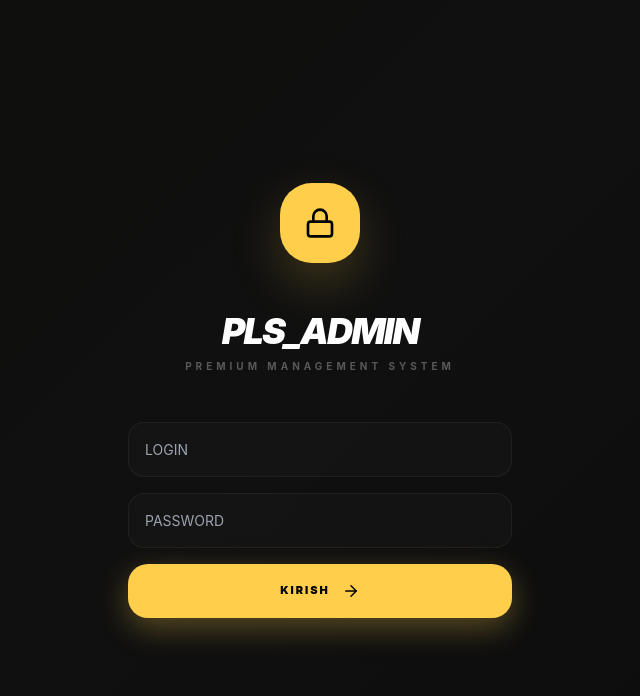
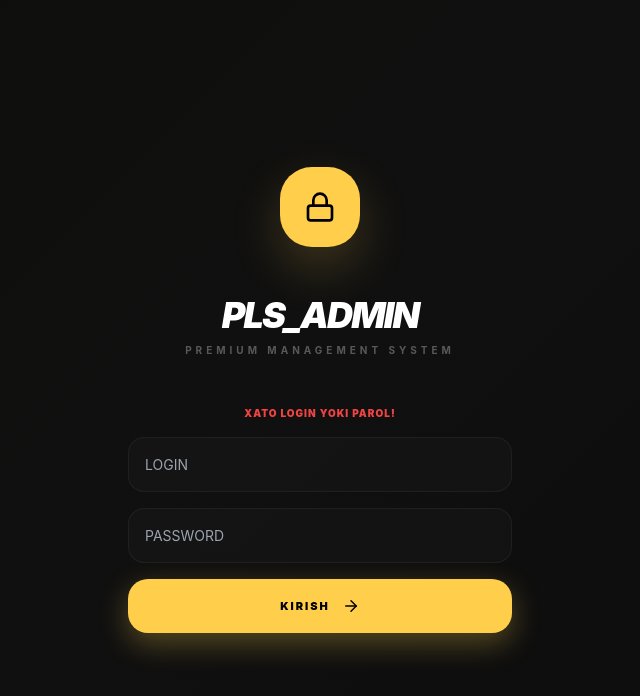
Before and after one commit to bespobobo-ctrl/PLS, a React (Vite) app: page / in a window 1280 px wide. Both pictures are taken after a click on the button "KIRISH". Shown: the top 696 px of the page, without its empty margins (320-960 px from the left). Built offline with nearby package versions, Linux system fonts and the light colour scheme.

Commit message:
fix: login feedback and test credentials v48

```diff
--- a/src/App.jsx
+++ b/src/App.jsx
@@ -8,8 +8,8 @@ import {
 
 const getInitialState = (key, defaultValue) => {
     try {
-        // v47 - Premium Map & Room UI Stable
-        const BOT_URL = 'https://pls-taupe.vercel.app/?v=v47';
+        // v48 - Improved Login Feedback
+        const BOT_URL = 'https://pls-taupe.vercel.app/?v=v48';
         const API_URL = 'http://161.35.196.164:3001/api';
         const stored = localStorage.getItem(key);
         return stored ? JSON.parse(stored) : defaultValue;
@@ -34,10 +34,12 @@ const App = () => {
     const [editingProduct, setEditingProduct] = useState(null);
     const [newRoom, setNewRoom] = useState({ name: '', price: '', type: 'VIP' });
     const [newProduct, setNewProduct] = useState({ name: '', price: '', stock: '', category: 'Ichimliklar', image: '/images/pepsi.png' });
+    const [loginError, setLoginError] = useState(false);
 
     const clubAdmins = [
         { login: 'admin1', password: '11', club: 'KOKAND_1' },
-        { login: 'admin2', password: '22', club: 'KOKAND_2' }
+        { login: 'admin2', password: '22', club: 'KOKAND_2' },
+        { login: '123', password: '123', club: 'TEST_CLUB' }
     ];
 
     // --- EFFECTS ---
@@ -53,8 +55,14 @@ const App = () => {
         const admin = clubAdmins.find(a => a.login === username && a.password === password);
         if (admin) {
             setView('clubAdmin');
+            setLoginError(false);
             if (window.Telegram?.WebApp?.HapticFeedback) {
                 window.Telegram.WebApp.HapticFeedback.impactOccurred('medium');
+            }
+        } else {
+            setLoginError(true);
+            if (window.Telegram?.WebApp?.HapticFeedback) {
+                window.Telegram.WebApp.HapticFeedback.notificationOccurred('error');
             }
         }
     };
@@ -75,6 +83,12 @@ const App = () => {
                         </div>
                         <h1 className='text-4xl font-black italic tracking-tighter mb-2 uppercase'>PLS_ADMIN</h1>
                         <p className='text-[10px] font-bold opacity-30 tracking-[4px] mb-12 uppercase'>Premium Management System</p>
+
+                        {loginError && (
+                            <motion.div initial={{ x: -10 }} animate={{ x: 0 }} className="text-red-500 text-[10px] font-black mb-4 uppercase tracking-widest">
+                                XATO LOGIN YOKI PAROL!
+                            </motion.div>
+                        )}
 
                         <div className='w-full max-w-sm space-y-4'>
                             <input
```
Also changed, not shown: 1 other file (tests, documents, lock files or other folders).
